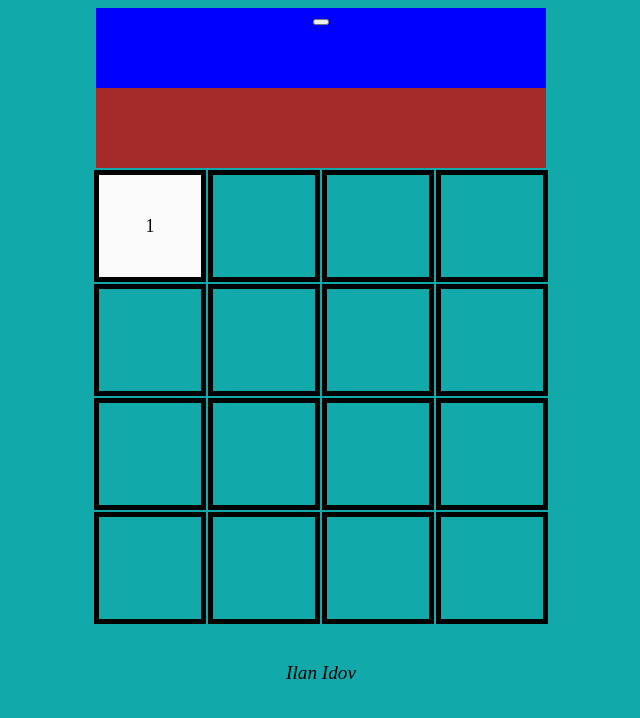
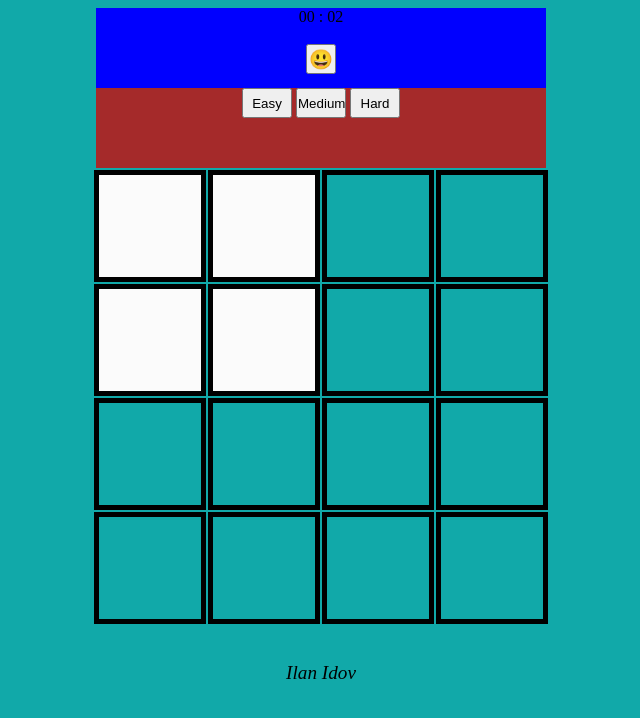
Before and after one commit to ilanidov/MineSweaper, a plain HTML site: page index.html in a window 1280 px wide. Both pictures are taken after a click on the element 469 px from the left and 226 px from the top of the page. Shown: the whole page, without its empty margins (319-959 px from the left). Drawn offline with Linux system fonts and the light colour scheme.

Commit message:
second update

```diff
--- a/css/game.css
+++ b/css/game.css
@@ -9,13 +9,11 @@ body {
     width: 100px;
     height: 100px;
     color: black;
-
 }
 
 table {
     margin: auto;
 }
-
 
 .shown {
     background-color: rgb(251, 251, 251);
@@ -26,20 +24,40 @@ footer {
     font-style: oblique;
 }
 
-.score{
+.score {
     width: 450px;
     height: 80px;
     background-color: blue;
     margin: auto;
 }
 
-.funcs{
+.funcs {
     width: 450px;
     height: 80px;
-    background-color:brown;
+    background-color: brown;
     margin: auto;
 }
 
-.flag{
+.flag {
     background-color: brown;
 }
+
+.restart {
+    width: 30px;
+    height: 30px;
+    top: 10px;
+    left: 20px;
+    padding-right: 10px;
+    font-size: larger;
+    padding: inherit;
+}
+
+.easy,
+.hard,
+.medium {
+    width: 50px;
+    height: 30px;
+    top: 10px;
+    left: 20px;
+    padding: inherit;
+}
--- a/index.html
+++ b/index.html
@@ -12,13 +12,22 @@
 <body onload="onInit()">
     <div class="motherBoard">
         <div class="score">
-            <div class="timer"></div>
-            <button onclick="resetGame()" class="restart"></button>
+            <div class="timer">
+                <label class="minutes">00</label>
+                <label class="colon">:</label>
+                <label class="seconds">00</label>
+            </div>
+            <br>
+            <button onclick="resetGame()" class="restart">&#128515;</button>
             <div class="bombsCount"></div>
         </div>
         <div class="funcs">
             <div class="lifeCount"></div>
-            <div></div>
+            <div>
+                <button onclick="diffSelect(4)" class="easy">Easy</button>
+                <button onclick="diffSelect(8)" class="medium">Medium</button>
+                <button onclick="diffSelect(12)" class="hard">Hard</button>
+            </div>
             <div></div>
             <div></div>
         </div>
@@ -31,13 +40,12 @@
             </tbody>
         </table>
     </div>
-<br>
-<br>
+    <br>
+    <br>
     <footer> Ilan Idov</footer>
 
-    <script src="js/game.js">
-    </script>
-    </script>
+    <script src="js/game.js"> </script>
+    <script src="js/util.js"> </script>
 </body>
 
 </html>
--- a/js/game.js
+++ b/js/game.js
@@ -8,184 +8,240 @@ const SMILE_WIN = '😎'
 const SMILE = '🙂'
 const SMILE_PLAY = '😮'
 
-// board[i][j] = { minesAroundCount: null,
-//      isShown: false,
-//       isMine: false,
-//       isMarked: true }
+var gLevel = {
+    SIZE: 4,
+    MINES: null
+}
 
 
-
-var gLevel = {
-    SIZE: 4,
-    MINES: 2
-}
 var gGame = {
     isOn: false,
     shownCount: 0,
     markedCount: 0,
-    secsPassed: 0
+    secsPassed: 0,
+    mineCount: 0,
+    timer: 0
 }
 
-function onInit() {
-    gBoard = buildBoard(4)
-    console.table(gBoard)
+function onInit() {                            //works like crap, to fix setting up every click
+    gBoard = buildBoard(gLevel.SIZE)
     renderBoard(gBoard)
-    onCellMarked()
+    cancelContextMenue()
+    gGame.isOn = true
 }
 
-function buildBoard(size) {
-    const board = []
-    for (var i = 0; i < size; i++) {
-        board.push([])
-        for (var j = 0; j < size; j++) {
-            board[i][j] = { minesAroundCount: null, isShown: false, isMine: false, isMarked: false }
-            var randInt = Math.random()
-            if (randInt > 0.7) board[i][j].isMine = true
+function onCellClicked(elCell, idxI, idxJ, event) {
+
+
+
+    if (gGame.isOn) {
+        var clickButnCheck = isRightClickMouse(event)    //false:regular-------true:rightclick
+        if (!clickButnCheck) leftClickCase(elCell, idxI, idxJ)
+        else rightClickCase(elCell, idxI, idxJ)
+
+        if (gGame.timer === 0) {
+            setTimer()
+            gGame.timer++
         }
     }
-    // board[2][2].isMine = true   //// to delete
-    // board[1][1].isMine = true
-    setMinesNegsCount(board)
-    return board
+    // else return
+    // console.log('shown', gGame.shownCount)
+    // console.log('marked', gGame.markedCount)
+    // console.log('mines', gGame.mineCount)
 }
 
-function renderBoard(board) {
-    var strHTML = ''
-    for (var i = 0; i < board.length; i++) {
-        strHTML += '<tr>\n'
-        for (var j = 0; j < 4; j++) {
-            // const currCell = board[i][j]
-            // var cell = ''
-            var cellClass = getClassName({ i: i, j: j }) // 'cell-3-4'
-            strHTML += `\t<td oncontextmenu="onCellClicked(this, ${i}, ${j},event)"
-                              onclick="onCellClicked(this, ${i}, ${j},event)"
-                          class="cell ${cellClass}"> </td>\n`
-        }
-        strHTML += '</tr>\n'
-    }
-    const elBoard = document.querySelector('.board')
-    elBoard.innerHTML = strHTML
-}
+function rightClickCase(elCell, idxI, idxJ) {
 
-function getClassName(position) {
-    const cellClass = `cell-${position.i}-${position.j}`
-    return cellClass
-}
-
-// function resetGame() {
-//need to be set up for the button smily
-// }
-
-// function setMinesNegsCount(board) {
-// }
-// function checkGameOver() {
-// }
-// function expandShown(board, elCell, i, j) {
-// }
-
-
-function onCellMarked() {
-    var allCelss = document.querySelectorAll('.cell')
-    for (var i = 0; i < allCelss.length; i++) {
-        var currCell = allCelss[i]
-        currCell.addEventListener("contextmenu", (e) => {
-            e.preventDefault()
-        })
+    var currCell = gBoard[idxI][idxJ]
+    if (currCell.isShown) return
+    if (!currCell.isMarked) {
+        currCell.isMarked = true
+        elCell.innerText = FLAG
+        gGame.markedCount++
+    } else {
+        currCell.isMarked = false
+        elCell.innerText = ""
+        gGame.markedCount--
     }
 }
 
-function handleMouseDown(event) {
-    var isClicked
-    if (event.button === 2) {
-        isClicked = true
-    } else if (event.button === 0) {
-        isClicked = false
+function leftClickCase(elCell, idxI, idxJ) {
 
-    }
-    return isClicked
+    if (gGame.shownCount === 0) {
+        setMinesAndNgsCount(idxI, idxJ)
     }
 
-
-function onCellClicked(elCell, idxI, idxJ, event) {
-    var clickButnCheck = handleMouseDown(event)    //false regular-true to rightclick
     var currCell = gBoard[idxI][idxJ]
-
-    if (!clickButnCheck) {
-        if (currCell.isMine) {
-            elCell.classList.add('shown')
-            elCell.innerText = BOMB_IMG
-            return
-            // gameover()
-        }
     if (currCell.isShown || currCell.isMarked) return
     else {
         elCell.classList.add('shown')
         currCell.isShown = true
         elCell.innerText = currCell.minesAroundCount
-            if (currCell.minesAroundCount === 0) elCell.innerText = ""
+
+
+        if (currCell.minesAroundCount === 0) {
+            elCell.innerText = ""
+            firstClickNgsReveal(idxI, idxJ)
         }
-    } else {
-        if (currCell.isShown) return
-        if (!currCell.isMarked) {
-            currCell.isMarked = true
-            elCell.innerText = FLAG
-        } else {
-            currCell.isMarked = false
-            elCell.innerText = ""
+
+        gGame.shownCount++
+        checkGameOver()
+    }
+    if (currCell.isMine) {
+        revealAllBombCells(idxI, idxJ)
+        gameLose(elCell)
     }
 }
 
-    // if (clickButnCheck) {
-    //     if (elCell.classList.contains('flag')) {
-    //         elCell.classList.remove('flag')
-    //         elCell.classList.add('cover')
-    //     } else {
-    //         elCell.classList.remove('cover')
-    //         elCell.classList.add('flag')
-    //     }
-    // } else {
-    //     elCell.classList.remove('cover')
-    //     var currentCell = gBoard[idxI][idxJ]
-    //     elCell.innerText = currentCell.minesAroundCount
-    // }
+function setMinesAndNgsCount(idxI, idxJ) {
+    var ngs = getNgsPoss(idxI, idxJ, gBoard)
+    gBoard[idxI][idxJ].minesAroundCount = 'current'
+    for (var i = 0; i < gBoard.length; i++) {
+        for (var j = 0; j < gBoard.length; j++) {
+            for (var p = 0; p < ngs.length; p++) {
+                if (gBoard[i][j] === gBoard[ngs[p].i][ngs[p].j])
+                    gBoard[i][j].minesAroundCount = 'not'
+            }
+        }
+    }
+    bombPlacer(idxI, idxJ)
+}
 
-    // if (gBoard[idxI][idxJ].isMine) elCell.innerText = BOMB_IMG   //should be game over
+function bombPlacer(idxI, idxJ) {
+    for (var i = 0; i < gBoard.length; i++) {
+        for (var j = 0; j < gBoard.length; j++) {
+            var currCell = gBoard[i][j]
+            if (currCell.minesAroundCount === 'not' || currCell.minesAroundCount === 'current') continue
+            // if (currCell.minesAroundCount === 'current') continue
+            var randInt = Math.random()
+            if (randInt > 0.7) {
+                gBoard[i][j].isMine = true
+                gGame.mineCount++
+            }
+        }
+    }
+    setNgsNums(idxI, idxJ)
+}
+
+function setNgsNums(idxI, idxJ) {
+    for (var i = 0; i < gBoard.length; i++) {
+        for (var j = 0; j < gBoard.length; j++) {
+            var currCell = gBoard[i][j]
+            if (currCell.isMine) continue
+            if (currCell.minesAroundCount === 'current') continue
+
+            var negsCount = countNegs(i, j, gBoard)
+            gBoard[i][j].minesAroundCount = negsCount
 
         }
+    }
+    firstClickNgsReveal(idxI, idxJ)
+}
+
+function firstClickNgsReveal(rowIdx, colIdx) {
+    for (var i = rowIdx - 1; i <= rowIdx + 1; i++) {
+        if (i < 0 || i >= gBoard.length) continue
+        for (var j = colIdx - 1; j <= colIdx + 1; j++) {
+            if (j < 0 || j >= gBoard[i].length) continue
+            if (i === rowIdx && j === colIdx) continue
+
+            var currCell = gBoard[i][j]
+
+            if (currCell.isMine) continue
+            if (currCell.isMarked) continue
+            if (currCell.isShown) continue
 
 
+            var cellClass = `cell-${i}-${j}`
+            cellClass = '.' + cellClass
 
+            var currElCell = document.querySelector(cellClass)
+            currCell.isShown = true
+            gBoard[rowIdx][colIdx].minesAroundCount = ''
+            if (currCell.minesAroundCount === 0) currCell.minesAroundCount = ''
+            currElCell.innerText = currCell.minesAroundCount
+            currElCell.classList.add('shown')
+            gGame.shownCount++
 
-
-
-
-function setMinesNegsCount(board) {
-    for (var i = 0; i < board.length; i++) {
-        for (var j = 0; j < board.length; j++) {
-            var negsCount = countNegs(i, j, board)
-            var currCell = board[i][j]
-            if (currCell.isMine) continue
-
-            currCell.minesAroundCount = negsCount
+        }
+    }
 }
 
+function gameLose(elCell) {
+    elCell.style.backgroundColor = 'red'
+    elCell.innerText = BOMB_IMG
+    gGame.isOn = false
+    var elBtn = document.querySelector('.restart')
+    elBtn.innerText = "😮"
 }
 
+function checkGameOver() {
+    if (gGame.mineCount === (gLevel.SIZE ** 2) - gGame.shownCount && gGame.markedCount === gGame.mineCount) {
+        gGame.isOn = false
+        var elBtn = document.querySelector('.restart')
+        elBtn.innerText = "😎"
+    }
 }
 
-function countNegs(rowIdx, colIdx, mat) {
-    var negsCount = 0
+function revealAllBombCells(idxI, idxJ) {
+    var bombCellsPoss = []
+    for (var i = 0; i < gBoard.length; i++) {
+        for (var j = 0; j < gBoard[i].length; j++) {
+            var cell = gBoard[i][j]
+            if (cell === gBoard[idxI][idxJ]) continue
+            if (cell.isMine) bombCellsPoss.push({ i, j })
+        }
+    }
+    for (var i = 0; i < bombCellsPoss.length; i++) {
+        var currClass = getClassName(bombCellsPoss[i])
+        currClass = "." + currClass
+        var elCell = document.querySelector(currClass)
+        elCell.classList.add('shown')
+        elCell.innerText = BOMB_IMG
+    }
+}
 
+function getNgsPoss(rowIdx, colIdx, mat) {
+    var negsPoss = []
     for (var i = rowIdx - 1; i <= rowIdx + 1; i++) {
         if (i < 0 || i >= mat.length) continue
         for (var j = colIdx - 1; j <= colIdx + 1; j++) {
-            if (currCell === BOMB_IMG) continue
             if (j < 0 || j >= mat[i].length) continue
             if (i === rowIdx && j === colIdx) continue
-            var currCell = mat[i][j]
-            if (currCell.isMine) negsCount++
-
+            negsPoss.push({ i, j })
         }
     }
-    return negsCount
+    return negsPoss
 }
+
+function diffSelect(num) {
+    gLevel.SIZE = num
+    resetGame()
+}
+
+function resetGame() {
+    var elBtn = document.querySelector('.restart')
+    elBtn.innerText = "🙂"
+    gGame.shownCount = 0
+    gGame.markedCount = 0
+    gGame.mineCount = 0
+    gGame.secsPassed = 0
+    onInit(gLevel.SIZE)
+}
+
+function setTimer() {
+    var minutesLabel = document.querySelector(".seconds")
+    var secondsLabel = document.querySelector(".minutes")
+    var totalSeconds = 0
+    intervalID = setInterval(setTime, 1000)
+    function setTime() {
+        ++totalSeconds
+        minutesLabel.innerHTML = pad(totalSeconds % 60)
+        secondsLabel.innerHTML = pad(parseInt(totalSeconds / 60))
+    }
+    function pad(val) {
+        var valString = val + ""
+        if (valString.length < 2) return "0" + valString
+        else return valString
+    }
+}
--- /dev/null
+++ b/js/util.js
@@ -0,0 +1,73 @@
+'use strict'
+
+
+function buildBoard(size) {
+    const board = []
+    for (var i = 0; i < size; i++) {
+        board.push([])
+        for (var j = 0; j < size; j++) {
+            board[i][j] = { minesAroundCount: null, isShown: false, isMine: false, isMarked: false }
+        }
+    }
+
+    return board
+}
+
+function renderBoard(board) {
+    var strHTML = ''
+    for (var i = 0; i < board.length; i++) {
+        strHTML += '<tr>\n'
+        for (var j = 0; j < board.length; j++) {
+            // const currCell = board[i][j]
+            // var cell = ''
+            var cellClass = getClassName({ i: i, j: j }) // 'cell-3-4'
+            strHTML += `\t<td oncontextmenu="onCellClicked(this, ${i}, ${j},event)"
+                              onclick="onCellClicked(this, ${i}, ${j},event)"
+                              class="cell ${cellClass}"> </td>\n`
+        }
+        strHTML += '</tr>\n'
+    }
+    const elBoard = document.querySelector('.board')
+    elBoard.innerHTML = strHTML
+}
+
+function countNegs(rowIdx, colIdx, mat) {
+    var negsCount = 0
+    for (var i = rowIdx - 1; i <= rowIdx + 1; i++) {
+        if (i < 0 || i >= mat.length) continue
+        for (var j = colIdx - 1; j <= colIdx + 1; j++) {
+            if (currCell === BOMB_IMG) continue
+            if (j < 0 || j >= mat[i].length) continue
+            if (i === rowIdx && j === colIdx) continue
+            var currCell = mat[i][j]
+            if (currCell.isMine) negsCount++
+        }
+    }
+    return negsCount
+}
+
+function cancelContextMenue() {
+    var allCelss = document.querySelectorAll('.cell')
+    for (var i = 0; i < allCelss.length; i++) {
+        var currCell = allCelss[i]
+        currCell.addEventListener("contextmenu", (e) => {
+            e.preventDefault()
+        })
+    }
+}
+
+function isRightClickMouse(event) {
+    var isClicked
+    if (event.button === 2) {
+        isClicked = true
+    } else if (event.button === 0) {
+        isClicked = false
+    }
+    return isClicked
+}
+
+function getClassName(position) {
+    const cellClass = `cell-${position.i}-${position.j}`
+
+    return cellClass
+}
```
Lines whose indentation alone changed are shown as unchanged.
